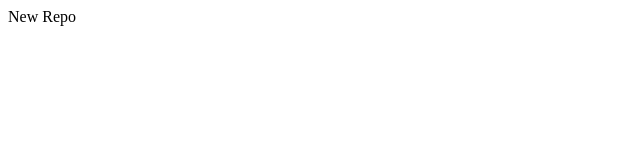
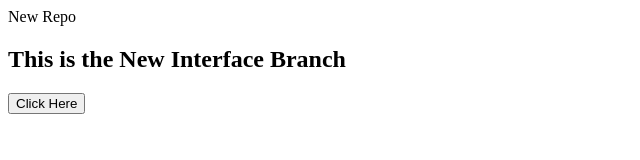
Before and after one commit to Alizhykhan/LocalRepo, a plain HTML site: page index.html in a window 1280 px wide. Shown: the whole page, without its empty margins (0-640 px from the left). Drawn offline with Linux system fonts and the light colour scheme.

Commit message:
New Button

```diff
--- a/index.html
+++ b/index.html
@@ -1 +1,3 @@
 <p>New Repo</p>
+<h2>This is the New Interface Branch</h2>
+<button>Click Here</button>
```
Also changed, not shown: 1 other file.
